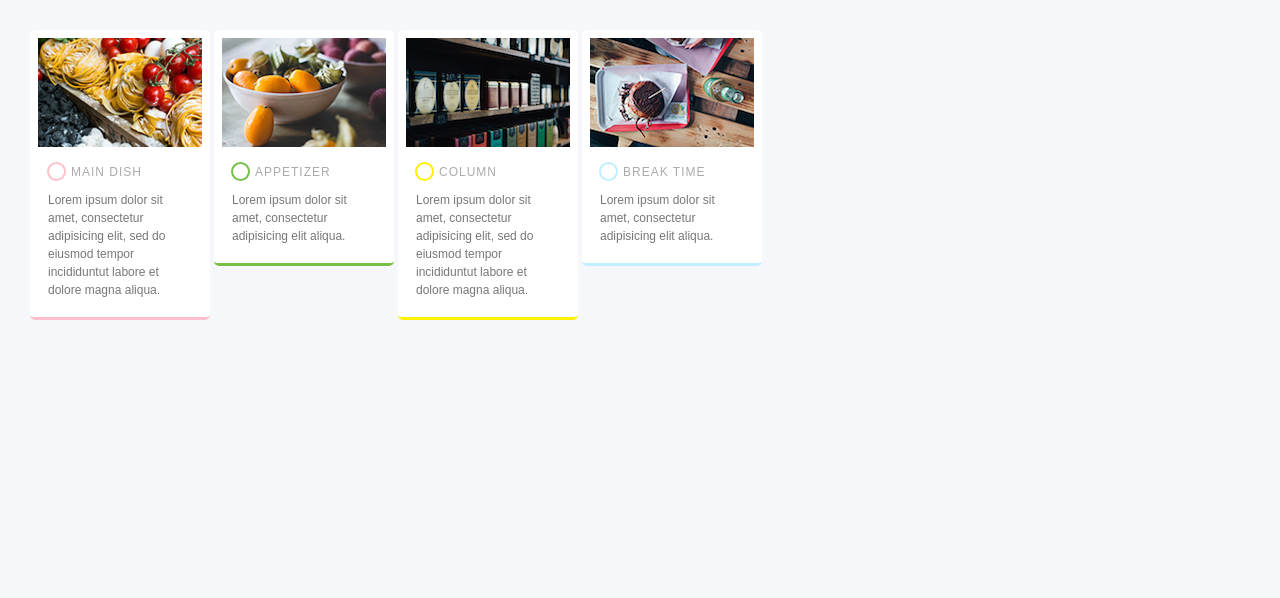
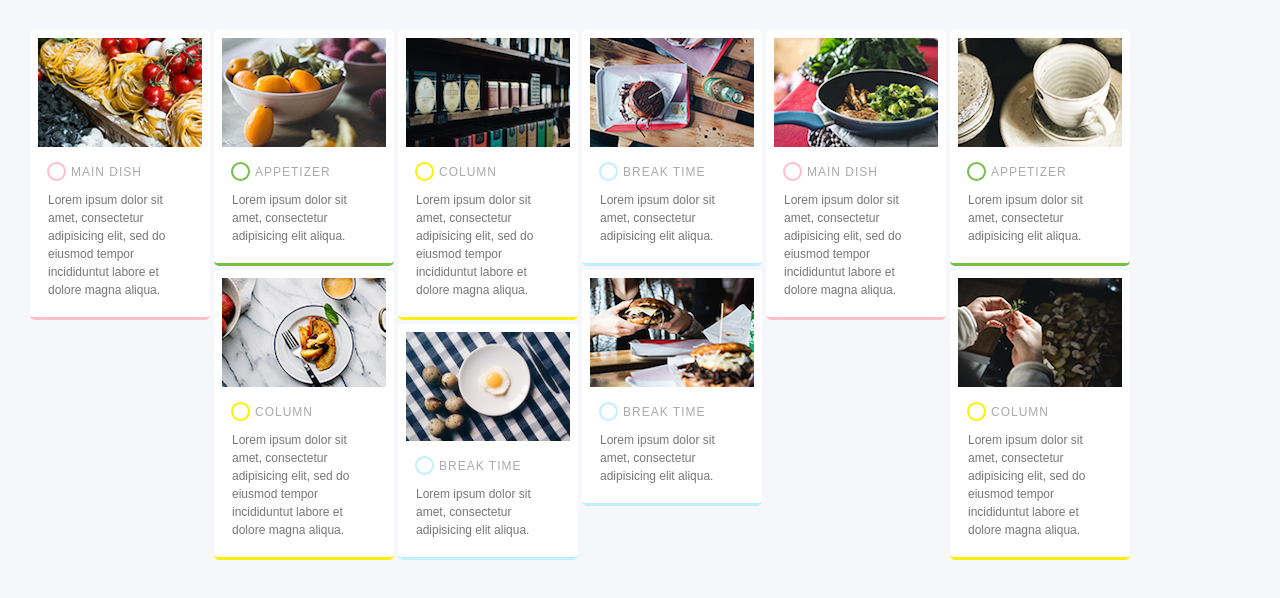
Before and after one commit to diescake/css-training, a website: page grid/index.html in a window 1280 px wide. Drawn offline with nearby package versions, Linux system fonts and the light colour scheme.

Commit message:
10 boxes

```diff
--- a/grid/index.html
+++ b/grid/index.html
@@ -43,6 +43,57 @@
       </p>
     </a>
   </section>
+  <section class="item item-maindish">
+    <a href="#">
+      <img class="image" src="images/image_S_5.jpg" alt="main dishes">
+      <div class="category">MAIN DISH</div>
+      <p class="description">Lorem ipsum dolor sit amet, consectetur adipisicing elit, sed do eiusmod tempor incididuntut labore et dolore magna
+        aliqua.
+      </p>
+    </a>
+  </section>
+  <section class="item item-appetizer">
+    <a href="#">
+      <img class="image" src="images/image_S_6.jpg" alt="appetizers">
+      <div class="category">APPETIZER</div>
+      <p class="description">Lorem ipsum dolor sit amet, consectetur adipisicing elit aliqua.
+      </p>
+    </a>
+  </section>
+  <section class="item item-column">
+    <a href="#">
+      <img class="image" src="images/image_S_7.jpg" alt="column">
+      <div class="category">COLUMN</div>
+      <p class="description">Lorem ipsum dolor sit amet, consectetur adipisicing elit, sed do eiusmod tempor incididuntut labore et dolore magna
+        aliqua.
+      </p>
+    </a>
+  </section>
+  <section class="item item-breaktime">
+    <a href="#">
+      <img class="image" src="images/image_S_8.jpg" alt="BREAK TIME">
+      <div class="category">BREAK TIME</div>
+      <p class="description">Lorem ipsum dolor sit amet, consectetur adipisicing elit aliqua.
+      </p>
+    </a>
+  </section>
+  <section class="item item-column">
+    <a href="#">
+      <img class="image" src="images/image_S_9.jpg" alt="column">
+      <div class="category">COLUMN</div>
+      <p class="description">Lorem ipsum dolor sit amet, consectetur adipisicing elit, sed do eiusmod tempor incididuntut labore et dolore magna
+        aliqua.
+      </p>
+    </a>
+  </section>
+  <section class="item item-breaktime">
+    <a href="#">
+      <img class="image" src="images/image_S_10.jpg" alt="BREAK TIME">
+      <div class="category">BREAK TIME</div>
+      <p class="description">Lorem ipsum dolor sit amet, consectetur adipisicing elit aliqua.
+      </p>
+    </a>
+  </section>
   <script src="https://unpkg.com/masonry-layout@4/dist/masonry.pkgd.min.js"></script>
   <script>
     new Masonry('body', {
```
